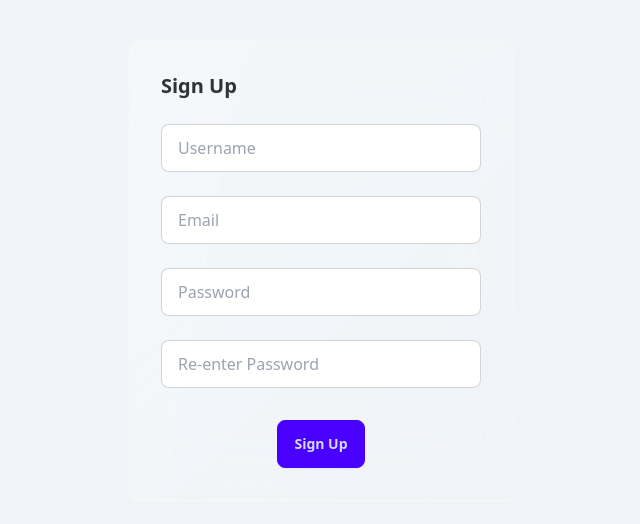
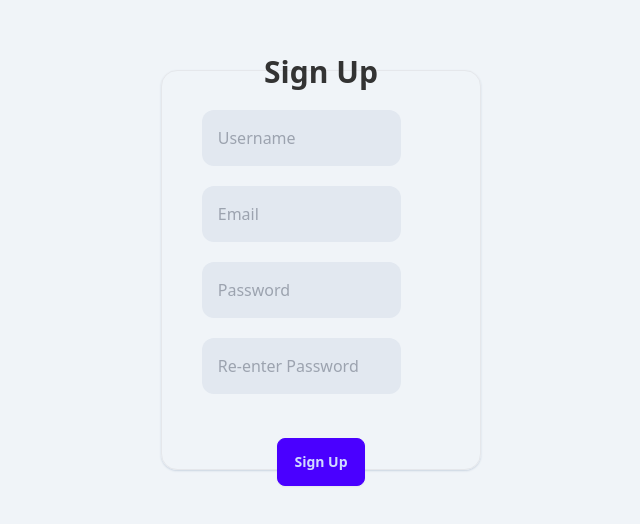
Before and after one commit to SandeebAdhikari/Personal_Expense_Tracker, a React (Vite) app: page /signup in a window 1280 px wide. Shown: the part 130-654 px from the top of the page, without its empty margins (319-959 px from the left). Built offline with nearby package versions, Linux system fonts and the light colour scheme.

Commit message:
change sign up UI

```diff
--- a/src/pages/signUp.tsx
+++ b/src/components/mainPage/SignUp.tsx
@@ -1,28 +1,28 @@
 const SignUp = () => {
   return (
     <div className="flex justify-center items-center h-screen">
-      <div className="glass w-96 border shadow-sm shadow-orange-50 rounded-lg">
-        <div className="card-body">
-          <h2 className="card-title text-center">Sign Up</h2>
+      <div className="w-1/4 h-1/2 flex flex-col items-center justify-center border shadow-sm shadow-slate-300 rounded-2xl">
+        <div className="flex flex-col justify-center item-center w-3/4 gap-5">
+          <h2 className=" text-3xl font-bold text-center">Sign Up</h2>
           <input
             type="text"
             placeholder="Username"
-            className="input input-bordered w-full mt-4"
+            className="bg-slate-200 hover:bg-slate-300 rounded-xl w-10/12 p-4"
           />
           <input
             type="email"
             placeholder="Email"
-            className="input input-bordered w-full mt-4"
+            className="bg-slate-200 hover:bg-slate-300 rounded-xl w-10/12 p-4"
           />
           <input
             type="password"
             placeholder="Password"
-            className="input input-bordered w-full mt-4"
+            className="bg-slate-200 hover:bg-slate-300 rounded-xl w-10/12 p-4"
           />
           <input
             type="password"
             placeholder="Re-enter Password"
-            className="input input-bordered w-full mt-4"
+            className="bg-slate-200 hover:bg-slate-300 rounded-xl w-10/12 p-4"
           />
           <div className="card-actions justify-center mt-6">
             <button className="btn btn-primary">Sign Up</button>
--- a/src/pages/Home.tsx
+++ b/src/pages/Home.tsx
@@ -1,6 +1,6 @@
 import DashBoard from "./Dashboard";
 import MainPage from "./WelcomePage";
-import SignUp from "./SignUp";
+import SignUp from "../components/mainPage/SignUp";
 import About from "./About";
 import Transactions from "./Transactions";
 import { TransactionProvider } from "../context/TransactionContext";
```
